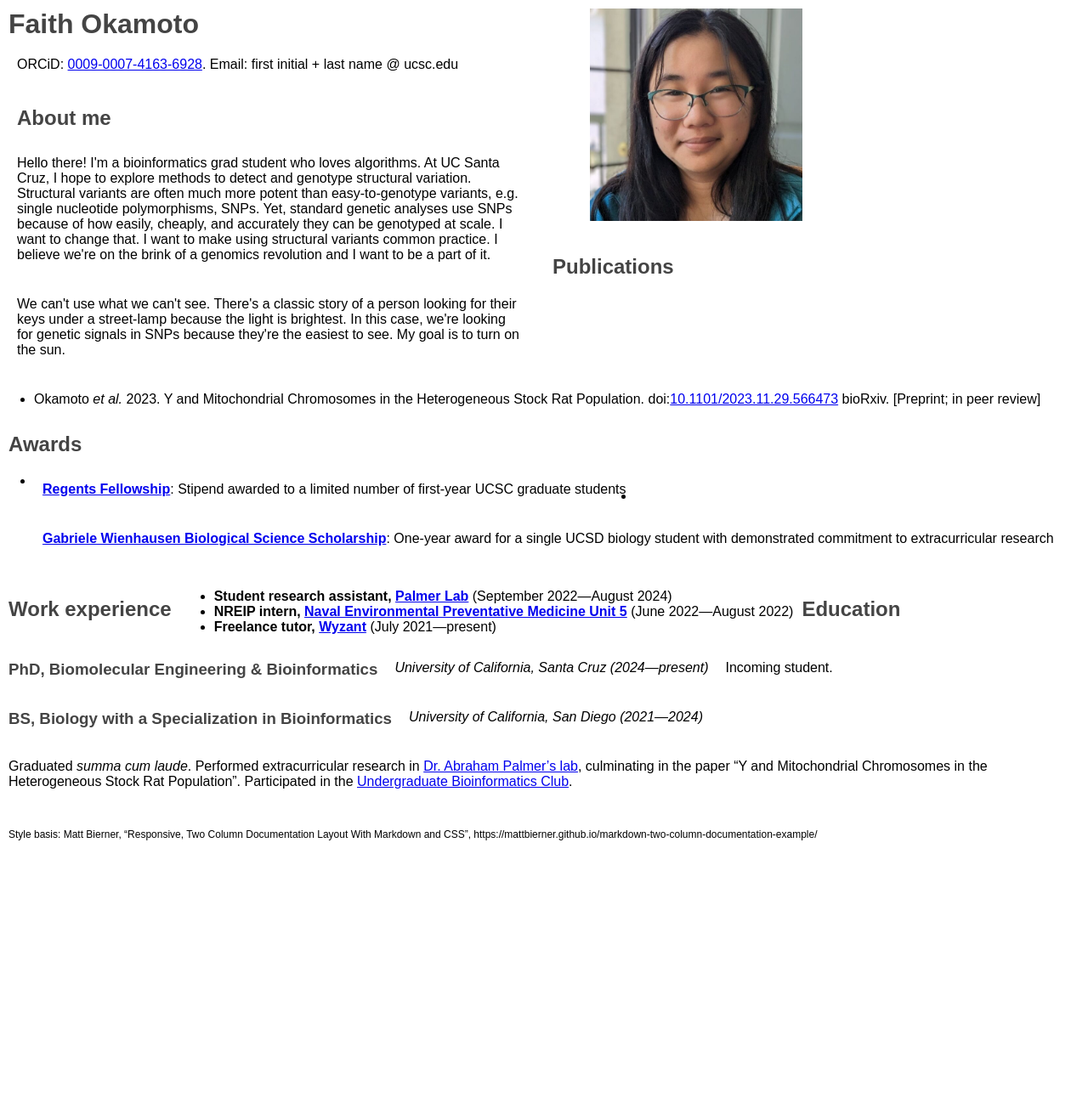
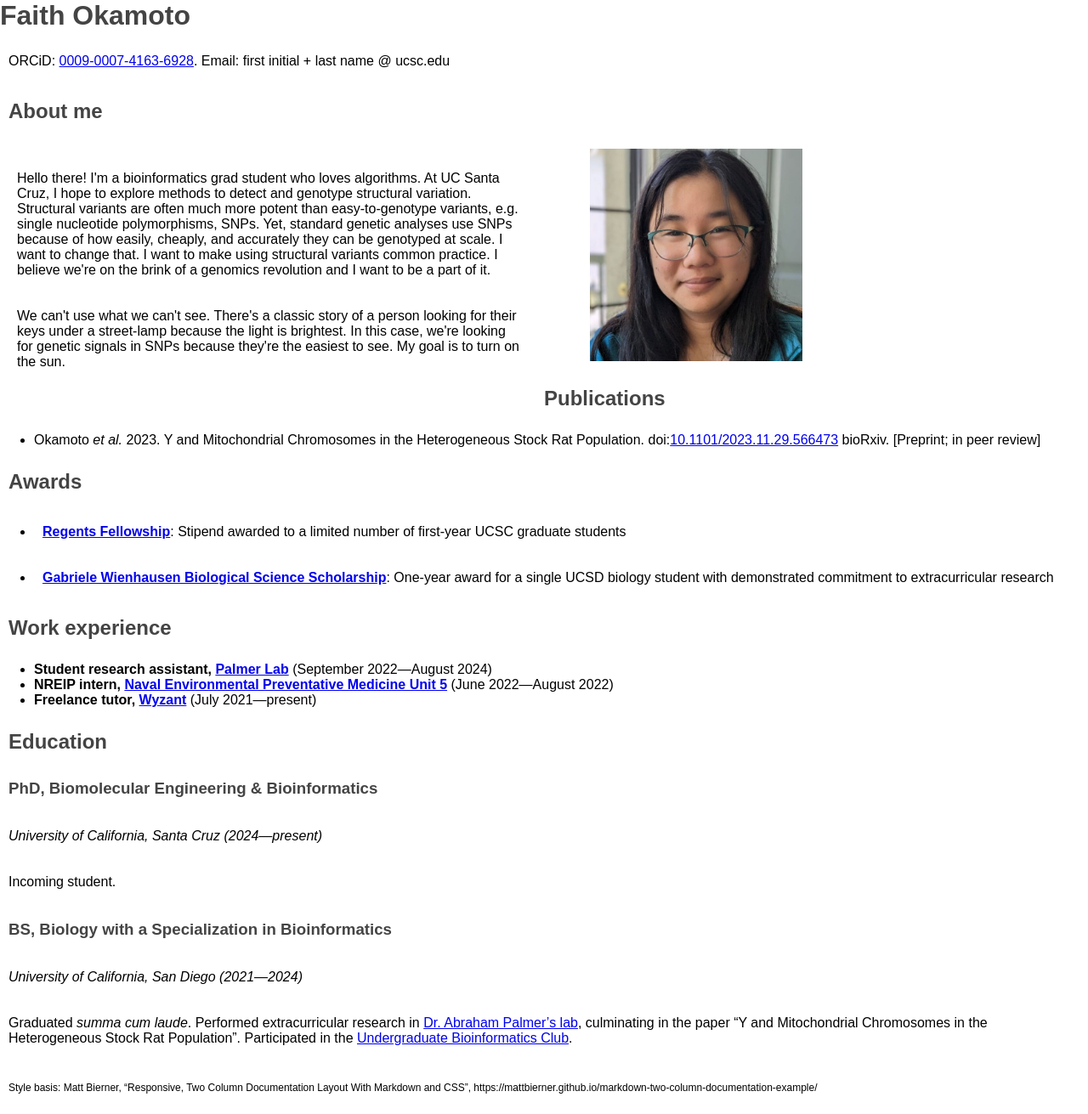
Before and after one commit to Faith-Okamoto-UCSC/Faith-Okamoto-UCSC.github.io, a Jekyll site: the page built from index.md, in a window 1280 px wide. Shown: the whole page at 85% size. Built offline with Jekyll 4.4.1, drawn with Linux system fonts in a browser that asks for light colours; our own code applies the rules of GitHub Pages for plain Markdown files; before the commit the page ends 1017 px from its top, so only the background shows below that.

Commit message:
move div

```diff
--- a/index.md
+++ b/index.md
@@ -2,15 +2,13 @@
 layout: base
 ---
 
+# Faith Okamoto
+
+ORCiD: [0009-0007-4163-6928](https://orcid.org/0009-0007-4163-6928). Email: first initial + last name @ ucsc.edu
+
+## About me
+
 <div class="left">
-
-<h1>Faith Okamoto</h1>
-
-<p>ORCiD: <a href="https://orcid.org/0009-0007-4163-6928">0009-0007-4163-6928</a>. Email: first initial + last name @ ucsc.edu</p>
-
-<br>
-
-<h2>About me</h2>
 
 <p>Hello there! I'm a bioinformatics grad student who loves algorithms. At UC Santa Cruz, I hope to explore methods to detect and genotype structural variation. Structural variants are often much more potent than easy-to-genotype variants, e.g. single nucleotide polymorphisms, SNPs. Yet, standard genetic analyses use SNPs because of how easily, cheaply, and accurately they can be genotyped at scale. I want to change that. I want to make using structural variants common practice. I believe we're on the brink of a genomics revolution and I want to be a part of it.</p>
 
@@ -21,6 +19,8 @@ layout: base
 <div class="right">
 <img src="headshot.jpg" alt="headshot of Faith" width="250px">
 </div>
+
+<br>
 
 ## Publications
 
--- a/styles/styles.css
+++ b/styles/styles.css
@@ -1,12 +1,6 @@
 h1, h2, h3, h4, h5, h6 {
     color: #444;
     margin: 0 0 10px;
-    float: left;
-}
-
-p, ul, ol, table, pre, dl {
-    margin: 0 0 20px;
-    float: left;
 }
 
 div, h2, h3, p {
```
